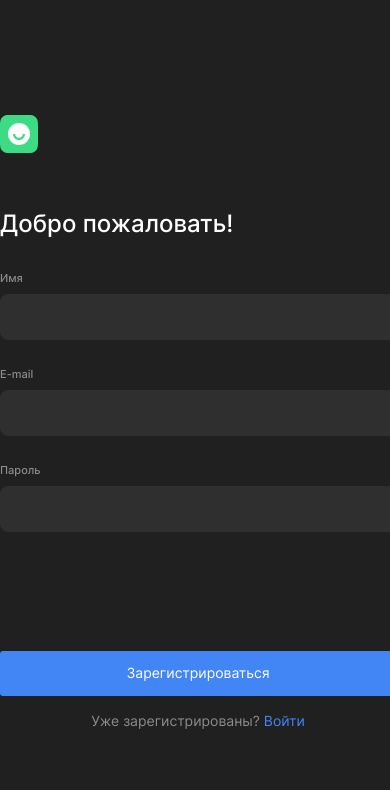
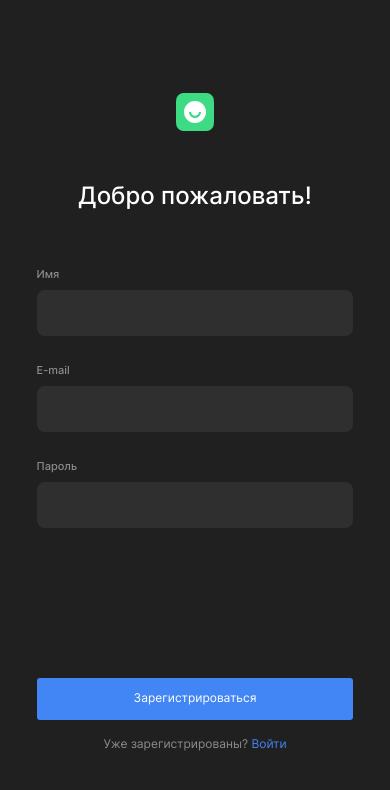
Before and after one commit to vlad-prog93/movies, a React (Create React App) app in the folder client/: page /register in a window 390 px wide. Shown: the top 790 px of the page. Built offline with nearby package versions, Linux system fonts and the light colour scheme.

Commit message:
Выполнен адаптив для Auth

```diff
--- a/client/src/pages/Auth/Auth.css
+++ b/client/src/pages/Auth/Auth.css
@@ -1,5 +1,6 @@
 .auth {
   margin: auto auto;
+  width: 396px;
 
   display: flex;
   flex-direction: column;
@@ -8,17 +9,21 @@
 }
 
 .auth__title {
+  margin: 0;
   font-size: 24px;
   line-height: 29px;
 }
 
 .auth__auth__form {
-  min-width: 396px;
+  width: 100%;
+
 
   display: flex;
   flex-direction: column;
   gap: 20px;
 }
+
+
 
 .auth__group {
   position: relative;
@@ -63,3 +68,34 @@
   color: var(--color-bg-input-btn);
   transition: all 0.3s ease-in;
 }
+
+
+@media all and (max-width: 525px) {
+  .auth {
+    width: 81.25%;
+    align-items: center;
+    gap: 50px;
+  }
+
+  .auth__title {
+    margin-bottom: 30px;
+  }
+
+  .auth__auth__form {
+    width: 100%;
+  }
+
+  .auth__button-cont {
+    margin-top: 100px;
+  }
+
+  .auth__button {
+    font-size: 12px;
+    line-height: 14px;
+  }
+
+  .auth__info {
+    font-size: 12px;
+    line-height: 15px;
+  }
+}
--- a/client/src/pages/Auth/index.tsx
+++ b/client/src/pages/Auth/index.tsx
@@ -20,7 +20,7 @@ const Auth = () => {
 
   return (
     <section className='auth'>
-      <Logo />
+      <Link to={ROUTES.home}><Logo /></Link>
       {isPageRegister
         ? <h1 className='auth__title'>Добро пожаловать!</h1>
         : <h1 className='auth__title'>Рады видеть!</h1>}
```
